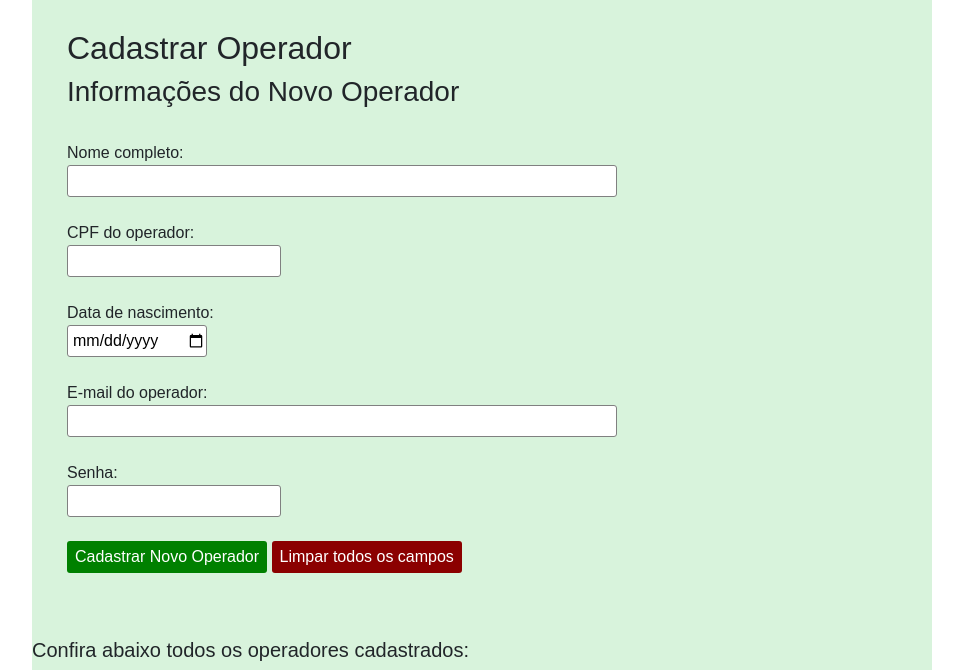
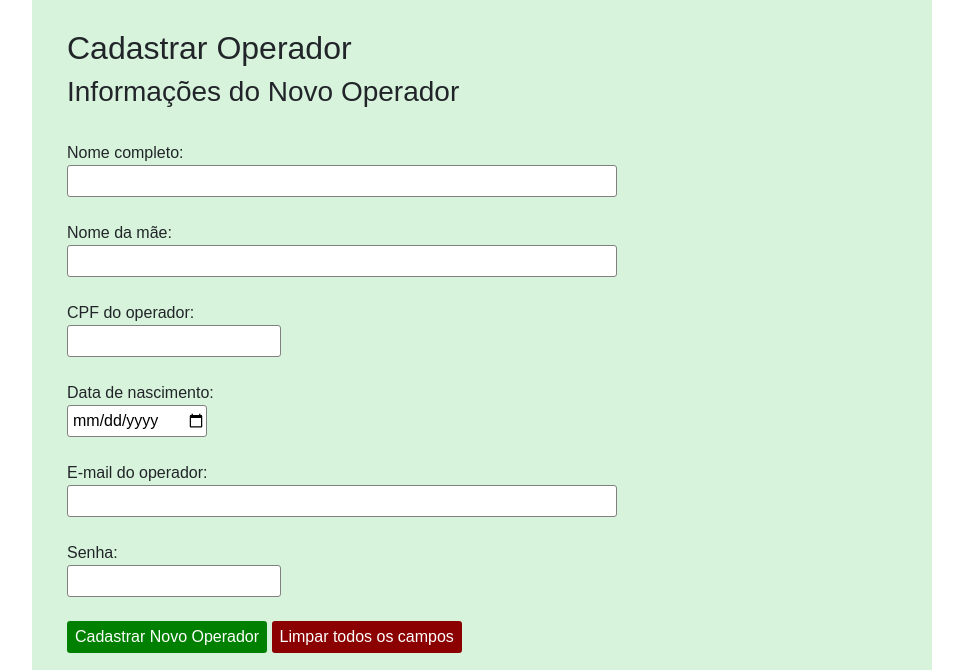
Before and after one commit to weltonbarbosa/medicamentos, a PHP site: page /novo-operador.php in a window 1280 px wide. Shown: the part 273-943 px from the top of the page, without its empty margins (158-1121 px from the left). Run offline with PHP 8.4, Linux system fonts and the light colour scheme; the visitor is signed in with stand-in values (Sample User, id 1); data that the repository does not hold is empty.

Commit message:
Novos campos de preenchimento imputs para criar novo operador

```diff
--- a/novo-operador-post.php
+++ b/novo-operador-post.php
@@ -17,6 +17,7 @@ $conexao = mysqli_connect($servidor, $adminServidor, $senhaServidor, $bancoDeDad
 
 //Variaveis
 $nomeDoOperador = mysqli_real_escape_string($conexao, strtoupper($_POST['nomeDoNovoOperador']));
+$nomeDaMaeOperador = mysqli_real_escape_string($conexao, strtoupper($_POST['nomeDaMaeOperador']));
 $cpfDoOperador = mysqli_real_escape_string($conexao, $_POST['cpfDoNovoOperador']);
 $nascDoOperador = mysqli_real_escape_string($conexao, $_POST['nascDoNovoOperador']);
 $emailDoOperador = mysqli_real_escape_string($conexao, $_POST['emailDoNovoOperador']);
@@ -25,7 +26,7 @@ $cpfDoCadastrador = $_SESSION['logado'];
 
 
 //SQL
-$sql = "INSERT INTO `operador_medicamentos`(`cpf_operador`, `nome_operador`, `email_operador`, `senha_operador`, `cpf_do_cadastrador`, `data_nasc_operador`) VALUES ('$cpfDoOperador', '$nomeDoOperador', '$emailDoOperador', '$senhaDoOperador', '$cpfDoCadastrador', '$nascDoOperador')";
+$sql = "INSERT INTO `operador_medicamentos`(`cpf_operador`, `nome_operador`, `email_operador`, `senha_operador`, `cpf_do_cadastrador`, `data_nasc_operador`, `nome_mae_operador`) VALUES ('$cpfDoOperador', '$nomeDoOperador', '$emailDoOperador', '$senhaDoOperador', '$cpfDoCadastrador', '$nascDoOperador', '$nomeDaMaeOperador')";
 
 //query
 $query = mysqli_query($conexao, $sql);
--- a/novo-operador.php
+++ b/novo-operador.php
@@ -95,6 +95,9 @@
 
     <label>Nome completo:</label><br>
     <input type="text" name="nomeDoNovoOperador" id="label1"  required><br><br>
+
+    <label>Nome da mãe:</label><br>
+    <input type="text" name="nomeDaMaeOperador" id="label1" required><br><br>
 
     <label>CPF do operador:</label><br>
     <input type="text" name="cpfDoNovoOperador" maxlength="14" onkeyup="mascara_cpf()" id="cpf" required><br><br>
```
